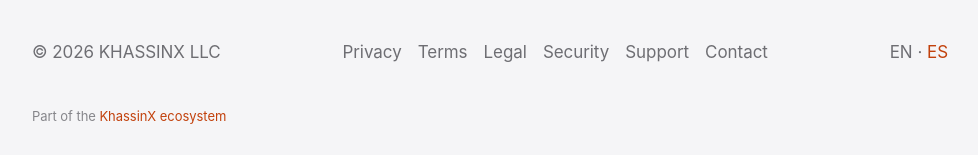
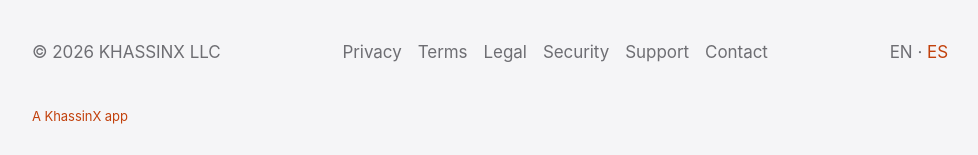
Before and after one commit to KhassinX/faro-web, a Jekyll site: the page built from index.html, in a window 1280 px wide and 900 px high, scrolled down 2873 px. Shown: the part 742-897 px from the top of the window, without its empty margins (150-1128 px from the left). Built offline with Jekyll 4.4.1, drawn with Linux system fonts in a browser that asks for light colours.

Commit message:
fix(footer): nota de ecosistema al texto canónico nuevo (WEB_PROPERTY_SPEC §4) (#8)
Reemplaza "Part of the KhassinX ecosystem" / "Parte del ecosistema KhassinX"
(link envolviendo solo parte del texto) por "A KhassinX app" / "Una app de
KhassinX" con el link envolviendo TODO el texto — rediseño 2026-07-11 de la
nota de ecosistema, uniforme en las 8 apps propias.

Simplifica ui_strings: part_of_ecosystem_prefix + part_of_ecosystem_label
colapsan en una sola key ecosystem_label por locale. Agrega clase
footer-ecosystem al <small> (no la tenía).

```diff
--- a/_config.yml
+++ b/_config.yml
@@ -71,17 +71,15 @@ footer_nav:
     - title: Contacto
       url: /es/contact/
 
-# UI strings (skip-link y "Part of ecosystem") consumed by base.html
+# UI strings (skip-link y nota de ecosistema del footer) consumed by base.html
 ui_strings:
   en:
     skip_to_main: "Skip to main content"
-    part_of_ecosystem_prefix: "Part of the"
-    part_of_ecosystem_label: "KhassinX ecosystem"
+    ecosystem_label: "A KhassinX app"
     ecosystem_url: "https://khassinx.com"
   es:
     skip_to_main: "Saltar al contenido principal"
-    part_of_ecosystem_prefix: "Parte del"
-    part_of_ecosystem_label: "ecosistema KhassinX"
+    ecosystem_label: "Una app de KhassinX"
     ecosystem_url: "https://khassinx.com/es/"
 
 # Jekyll config
--- a/_layouts/base.html
+++ b/_layouts/base.html
@@ -85,7 +85,7 @@
     Locale-aware navigation:
     - lang_key resuelve a 'en' o 'es' (fallback a 'en')
     - site.nav y site.footer_nav están keyed por locale
-    - site.ui_strings provee strings cortos (skip link, "Part of ecosystem")
+    - site.ui_strings provee strings cortos (skip link, nota de ecosistema del footer)
     - logo_home apunta al home del locale actual
   {%- endcomment -%}
   {%- assign lang_key = page.lang | default: 'en' -%}
@@ -137,7 +137,7 @@
           <a href="{{ page.canonical_es | default: '/es/' | relative_url }}" hreflang="es" lang="es">ES</a>
         {%- endif -%}
       </div>
-      <small>{{ ui.part_of_ecosystem_prefix }} <a href="{{ ui.ecosystem_url }}">{{ ui.part_of_ecosystem_label }}</a></small>
+      <small class="footer-ecosystem"><a href="{{ ui.ecosystem_url }}">{{ ui.ecosystem_label }}</a></small>
     </div>
   </footer>
 </body>
```
